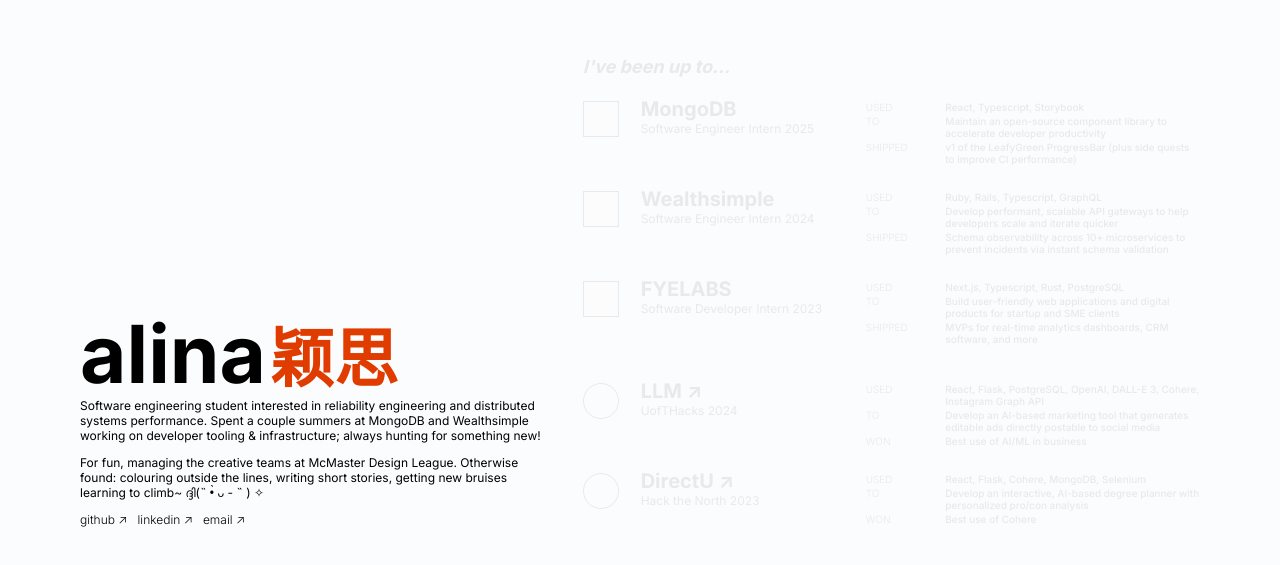
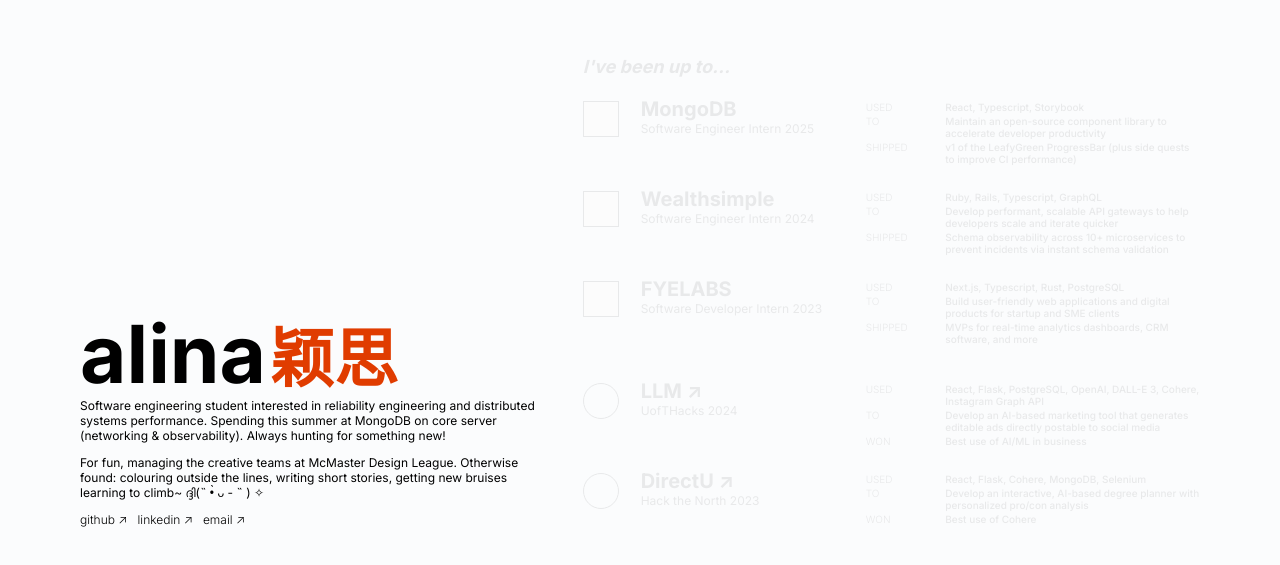
Before and after one commit to charcoalyy/portfolio, a React (Vite) app: page / in a window 1280 px wide. Shown: the part 213-778 px from the top of the page. Built offline with nearby package versions, Linux system fonts and the light colour scheme.

Commit message:
about update

```diff
--- a/src/components/constants/about.ts
+++ b/src/components/constants/about.ts
@@ -1,5 +1,5 @@
 export const about = {
-  bio: "Software engineering student interested in reliability engineering and distributed systems performance. Spent a couple summers at MongoDB and Wealthsimple working on developer tooling & infrastructure; always hunting for something new!",
+  bio: "Software engineering student interested in reliability engineering and distributed systems performance. Spending this summer at MongoDB on core server (networking & observability). Always hunting for something new!",
   current:
     "For fun, managing the creative teams at McMaster Design League. Otherwise found: colouring outside the lines, writing short stories, getting new bruises learning to climb~ ദ്ദി(˵ •̀ ᴗ - ˵ ) ✧",
 }
```
